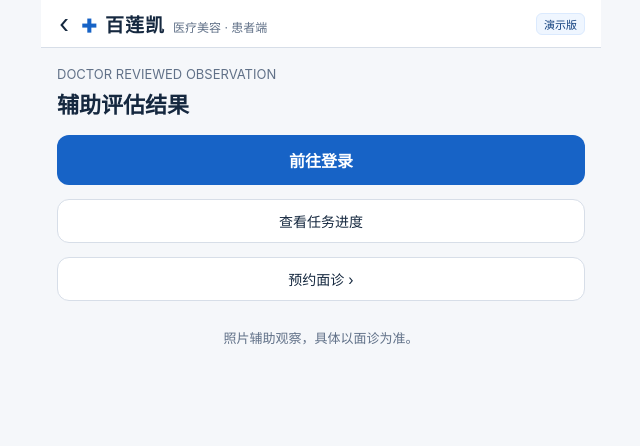
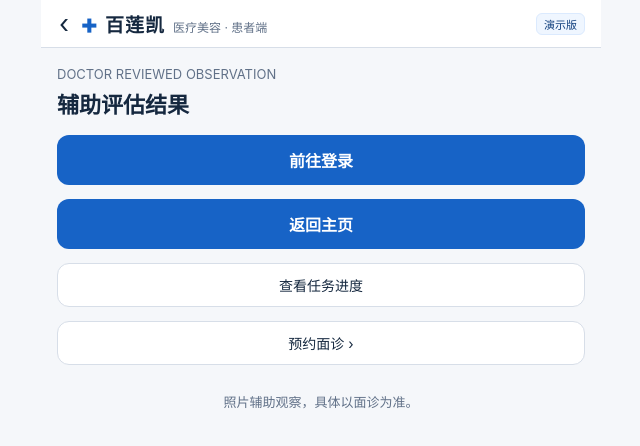
Before and after one commit to haggaimurr-dot/bailiankai-medical, a Vue app in the folder apps/patient-web/: page /assessment/result in a window 1280 px wide. Shown: the top 446 px of the page, without its empty margins (319-959 px from the left). Built offline with nearby package versions, Linux system fonts and the light colour scheme.

Commit message:
feat(patient-web): add back-to-home button on assessment result page

```diff
--- a/apps/patient-web/src/views/AssessmentResultView.vue
+++ b/apps/patient-web/src/views/AssessmentResultView.vue
@@ -165,6 +165,7 @@ onUnmounted(() => {
       <p class="muted">暂无经医生复核的结果，请查看任务进度。</p>
     </section>
 
+    <button class="primary" @click="router.push('/')">返回主页</button>
     <button class="ghost" @click="router.push({ path: '/assessment/tasks', query: { id: taskId } })">查看任务进度</button>
     <button class="ghost" @click="router.push('/schedule')">预约面诊 ›</button>
     <p class="muted" style="text-align: center">照片辅助观察，具体以面诊为准。</p>
```
